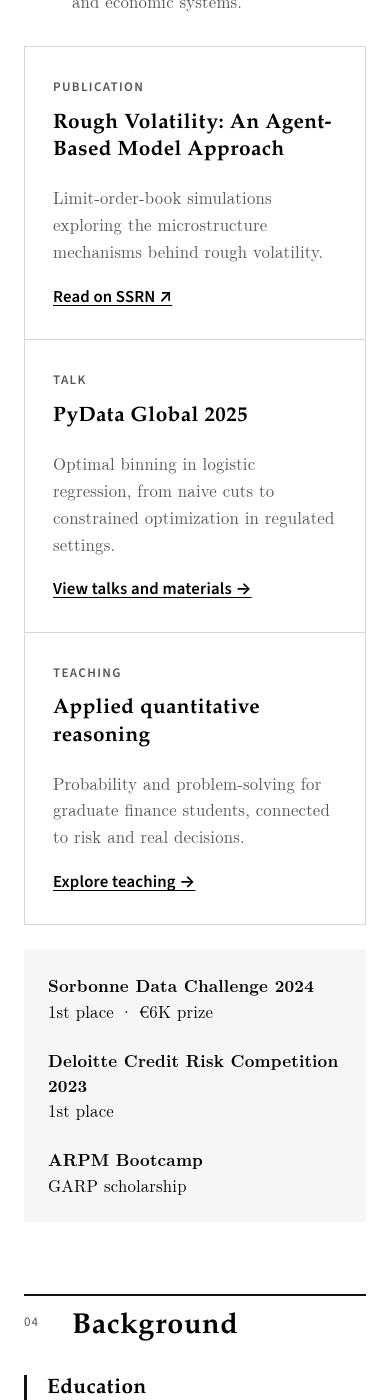
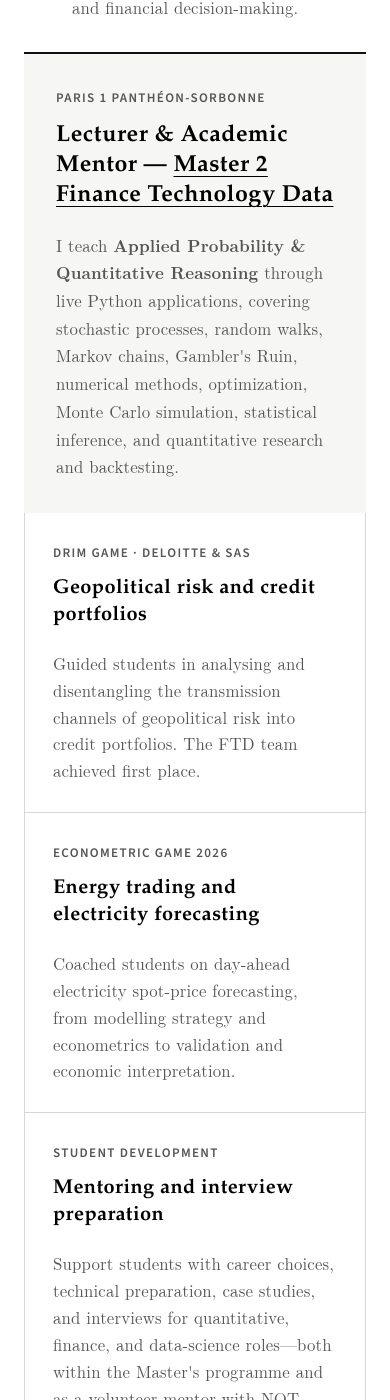
Before and after one commit to zgcharaf/zgcharaf.github.io, a Jekyll site: the page built from index.html, in a window 390 px wide and 1400 px high, scrolled down 4867 px. Built offline with Jekyll 4.4.1, drawn with Linux system fonts in a browser that asks for light colours; some of the changed text lies outside the part shown.

Commit message:
Expand teaching, mentoring, and BNP impact

```diff
--- a/assets/css/main.css
+++ b/assets/css/main.css
@@ -839,7 +839,7 @@ pre code {
 }
 
 .research-grid {
-  grid-template-columns: repeat(3, minmax(0, 1fr));
+  grid-template-columns: repeat(2, minmax(0, 1fr));
 }
 
 .research-grid article > a {
@@ -861,6 +861,60 @@ pre code {
 .recognition-row p {
   margin: 0;
   line-height: 1.5;
+}
+
+.teaching-feature {
+  padding: 2rem;
+  border-top: 2px solid var(--portfolio-rule-strong);
+  background: var(--portfolio-paper);
+}
+
+.teaching-feature h3 {
+  max-width: 32ch;
+  margin: 0;
+  font-size: clamp(1.45rem, 3vw, 2rem);
+  line-height: 1.3;
+}
+
+.teaching-feature > p:last-child {
+  max-width: 76ch;
+  margin-bottom: 0;
+  color: var(--portfolio-muted);
+  line-height: 1.65;
+}
+
+.teaching-grid {
+  display: grid;
+  grid-template-columns: repeat(3, minmax(0, 1fr));
+  border-left: 1px solid var(--rule);
+}
+
+.teaching-grid article {
+  padding: 1.75rem;
+  border-right: 1px solid var(--rule);
+  border-bottom: 1px solid var(--rule);
+}
+
+.teaching-grid h3 {
+  margin: 0;
+  font-size: 1.25rem;
+  line-height: 1.35;
+}
+
+.teaching-grid article > p:last-child {
+  margin-bottom: 0;
+  color: var(--portfolio-muted);
+  line-height: 1.6;
+}
+
+.teaching-close {
+  max-width: 76ch;
+  margin: 1.5rem 0 0;
+  padding-left: 1.25rem;
+  border-left: 3px solid var(--portfolio-rule-strong);
+  color: var(--portfolio-muted);
+  font-style: italic;
+  line-height: 1.65;
 }
 
 .background-grid {
@@ -932,6 +986,7 @@ pre code {
 
   .impact-strip,
   .research-grid,
+  .teaching-grid,
   .recognition-row,
   .portfolio-post-list {
     grid-template-columns: 1fr;
--- a/index.html
+++ b/index.html
@@ -1,7 +1,7 @@
 ---
 layout: default
 title: Charaf Zguiouar | Quantitative Model Risk & AI
-description: Portfolio of Charaf Zguiouar, Senior Data Scientist and adjunct professor working across quantitative model risk, credit analytics, data engineering, and agentic AI.
+description: Portfolio of Charaf Zguiouar, Senior Data Scientist, lecturer, and academic mentor working across quantitative model risk, credit analytics, data engineering, and agentic AI.
 ---
 
 <div class="portfolio-home">
@@ -10,7 +10,7 @@ description: Portfolio of Charaf Zguiouar, Senior Data Scientist and adjunct pro
     <h1 id="portfolio-title">Charaf Zguiouar</h1>
     <p class="portfolio-role">
       Senior Data Scientist at BNP Paribas Personal Finance<br>
-      Adjunct Professor at the Sorbonne School of Economics
+      Lecturer &amp; Academic Mentor at Paris 1 Panthéon-Sorbonne
     </p>
     <p class="portfolio-intro">
       I build quantitative systems that turn model risk, credit-performance data, and emerging AI capabilities into
@@ -26,16 +26,16 @@ description: Portfolio of Charaf Zguiouar, Senior Data Scientist and adjunct pro
 
   <dl class="impact-strip" aria-label="Selected professional impact">
     <div>
-      <dt>€1m+</dt>
-      <dd>annual recurring savings from model-monitoring automation</dd>
+      <dt>3+ years</dt>
+      <dd>as a data scientist at BNP Paribas Personal Finance</dd>
     </div>
     <div>
-      <dt>70%+</dt>
-      <dd>less manual effort in strategic-planning workflows</dd>
+      <dt>12 geographies</dt>
+      <dd>covered through credit-performance research and model monitoring</dd>
     </div>
     <div>
-      <dt>12 markets</dt>
-      <dd>covered through international credit-performance research</dd>
+      <dt>3+ projects</dt>
+      <dd>major cost-of-risk transformations across three geographies</dd>
     </div>
   </dl>
 
@@ -74,10 +74,10 @@ description: Portfolio of Charaf Zguiouar, Senior Data Scientist and adjunct pro
       </article>
       <article class="work-item">
         <p class="work-label">Research</p>
-        <h3>Credit portfolios across markets</h3>
+        <h3>Credit portfolios and cost-of-risk transformation</h3>
         <p>
-          Produce cross-market analysis across 11 geographies and China, covering first-unpaid events, stage
-          migration, collections performance, and non-performing-loan dynamics.
+          Produce credit-performance research across 12 geographies and contribute to more than three major
+          cost-of-risk transformation projects across three markets, supporting significant reductions in cost of risk.
         </p>
       </article>
     </div>
@@ -104,7 +104,7 @@ description: Portfolio of Charaf Zguiouar, Senior Data Scientist and adjunct pro
             <p>
               Lead model-monitoring automation, international retail-credit research, and AI-enabled operating-model
               transformation. Partner with IT, Data Management, and collections leaders to move analytical products
-              from prototype to governed production.
+              from prototype to governed production, and support major cost-of-risk programmes across geographies.
             </p>
           </div>
         </article>
@@ -117,10 +117,10 @@ description: Portfolio of Charaf Zguiouar, Senior Data Scientist and adjunct pro
           </div>
           <div class="experience-copy">
             <h3>Sorbonne School of Economics</h3>
-            <p class="experience-role">Adjunct Professor · Applied Probability &amp; Quantitative Reasoning</p>
+            <p class="experience-role">Lecturer &amp; Academic Mentor · Master 2 Finance Technology Data</p>
             <p>
-              Teach graduate finance students how probability, statistical reasoning, and computational methods
-              support risk and decision-making. Coach applied econometrics and credit-risk competition teams.
+              Teach applied probability and quantitative reasoning, mentor competition teams, and help students
+              prepare for quantitative, data-science, and finance interviews.
             </p>
           </div>
         </article>
@@ -160,11 +160,65 @@ description: Portfolio of Charaf Zguiouar, Senior Data Scientist and adjunct pro
     </ol>
   </section>
 
-  <section class="portfolio-section" aria-labelledby="research-title">
+  <section class="portfolio-section" aria-labelledby="teaching-title">
     <div class="section-heading">
       <p class="section-index">03</p>
       <div>
-        <h2 id="research-title">Research, teaching &amp; recognition</h2>
+        <h2 id="teaching-title">Teaching &amp; mentoring</h2>
+        <p>Helping students connect mathematical reasoning, computation, and financial decision-making.</p>
+      </div>
+    </div>
+    <div class="teaching-feature">
+      <p class="work-label">Paris 1 Panthéon-Sorbonne</p>
+      <h3>
+        Lecturer &amp; Academic Mentor —
+        <a href="https://formations.pantheonsorbonne.fr/fr/catalogue-des-formations/master-M/master-monnaie-banque-finance-assurance-KBUT5XXF/master-parcours-finance-technology-data-KBUT7IZ4.html">
+          Master 2 Finance Technology Data
+        </a>
+      </h3>
+      <p>
+        I teach <strong>Applied Probability &amp; Quantitative Reasoning</strong> through live Python applications,
+        covering stochastic processes, random walks, Markov chains, Gambler's Ruin, numerical methods, optimization,
+        Monte Carlo simulation, statistical inference, and quantitative research and backtesting.
+      </p>
+    </div>
+    <div class="teaching-grid">
+      <article>
+        <p class="work-label">DRiM Game · Deloitte &amp; SAS</p>
+        <h3>Geopolitical risk and credit portfolios</h3>
+        <p>
+          Guided students in analysing and disentangling the transmission channels of geopolitical risk into credit
+          portfolios. The FTD team achieved first place.
+        </p>
+      </article>
+      <article>
+        <p class="work-label">Econometric Game 2026</p>
+        <h3>Energy trading and electricity forecasting</h3>
+        <p>
+          Coached students on day-ahead electricity spot-price forecasting, from modelling strategy and econometrics
+          to validation and economic interpretation.
+        </p>
+      </article>
+      <article>
+        <p class="work-label">Student development</p>
+        <h3>Mentoring and interview preparation</h3>
+        <p>
+          Support students with career choices, technical preparation, case studies, and interviews for quantitative,
+          finance, and data-science roles—both within the Master's programme and as a volunteer mentor with NQT.
+        </p>
+      </article>
+    </div>
+    <p class="teaching-close">
+      Across these activities, I help students bridge finance, econometrics, and data science—turning quantitative
+      models into rigorous economic narratives and decision-relevant insights.
+    </p>
+  </section>
+
+  <section class="portfolio-section" aria-labelledby="research-title">
+    <div class="section-heading">
+      <p class="section-index">04</p>
+      <div>
+        <h2 id="research-title">Research &amp; recognition</h2>
         <p>Work at the intersection of quantitative finance, machine learning, and economic systems.</p>
       </div>
     </div>
@@ -181,12 +235,6 @@ description: Portfolio of Charaf Zguiouar, Senior Data Scientist and adjunct pro
         <p>Optimal binning in logistic regression, from naive cuts to constrained optimization in regulated settings.</p>
         <a href="{{ '/publications/' | relative_url }}">View talks and materials <span aria-hidden="true">→</span></a>
       </article>
-      <article>
-        <p class="work-label">Teaching</p>
-        <h3>Applied quantitative reasoning</h3>
-        <p>Probability and problem-solving for graduate finance students, connected to risk and real decisions.</p>
-        <a href="{{ '/teaching/' | relative_url }}">Explore teaching <span aria-hidden="true">→</span></a>
-      </article>
     </div>
     <div class="recognition-row">
       <p><strong>Sorbonne Data Challenge 2024</strong><br>1st place · €6K prize</p>
@@ -197,7 +245,7 @@ description: Portfolio of Charaf Zguiouar, Senior Data Scientist and adjunct pro
 
   <section class="portfolio-section portfolio-split" aria-labelledby="background-title">
     <div class="section-heading">
-      <p class="section-index">04</p>
+      <p class="section-index">05</p>
       <div>
         <h2 id="background-title">Background</h2>
       </div>
@@ -218,7 +266,7 @@ description: Portfolio of Charaf Zguiouar, Senior Data Scientist and adjunct pro
 
   <section class="portfolio-section" aria-labelledby="notes-title">
     <div class="section-heading">
-      <p class="section-index">05</p>
+      <p class="section-index">06</p>
       <div>
         <h2 id="notes-title">Latest notes</h2>
         <p>Technical notes and observations from ongoing work and research.</p>
```
